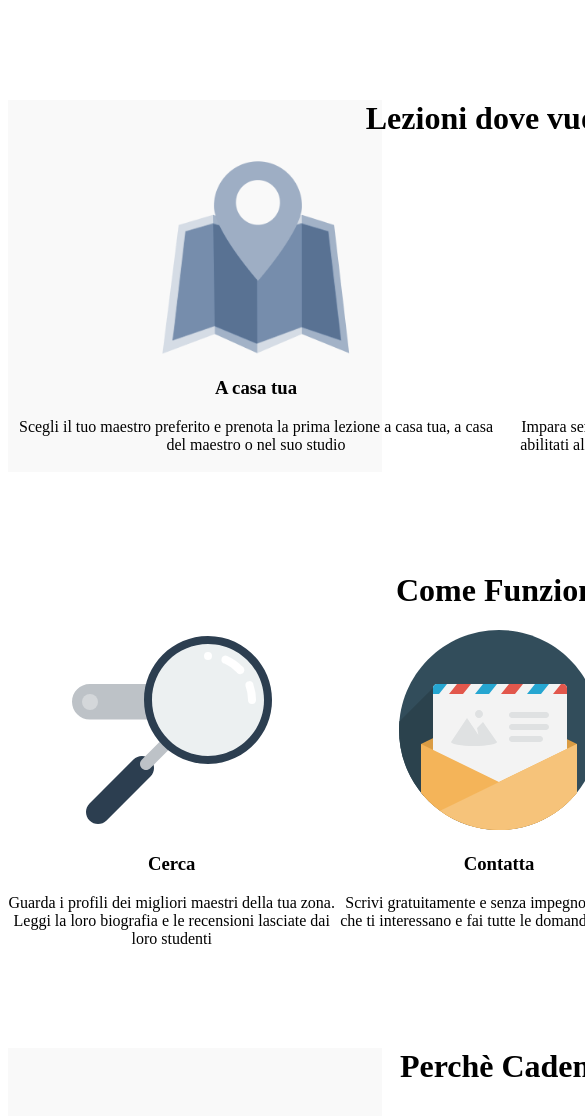
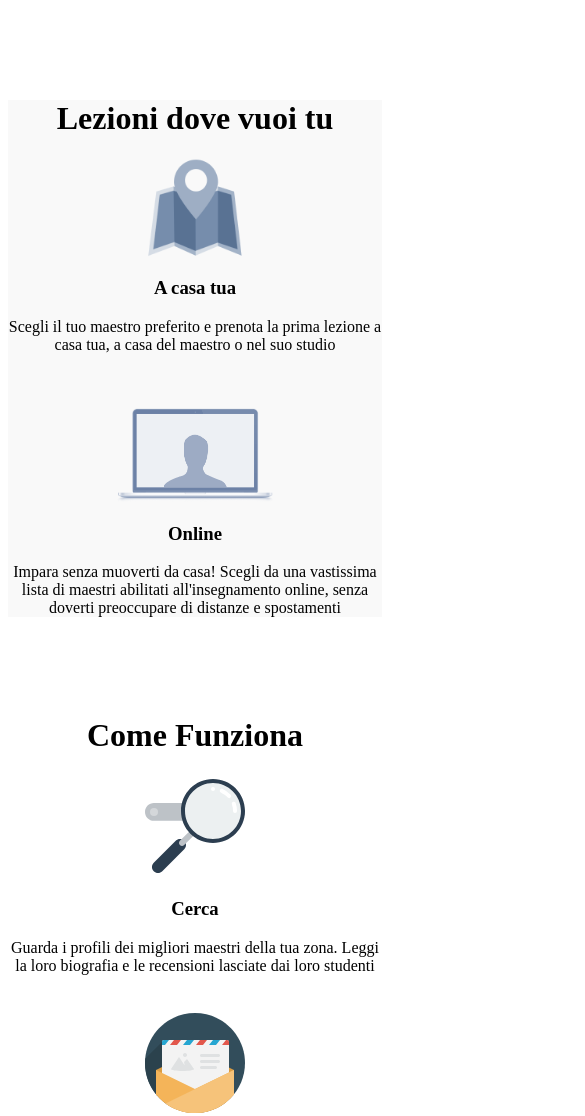
Before and after one commit to Zappykeyboard/html-css-resp-wannabe, a plain HTML site: page index.html in a window 390 px wide. Shown: the top 1116 px of the page, 585 px wide, since content can reach past the window. Drawn offline with Linux system fonts and the light colour scheme.

Commit message:
aggiunte regole per <420px

```diff
--- a/index.html
+++ b/index.html
@@ -1,6 +1,7 @@
 <!DOCTYPE html>
 <html>
   <head>
+    <meta name="viewport" content="width=device-width, initial-scale=1.0">
     <meta charset="utf-8">
     <link rel="stylesheet" href="style.css">
     <title>Boolean aCademy</title>
--- a/style.css
+++ b/style.css
@@ -1,12 +1,13 @@
 .row {
-  width: 992px;
+  width: 100%;
   margin-left: auto;
   margin-right: auto;
   margin-top: 100px;
 }
 
 /* BLOCCO LEZIONI */
-#lezioni .row > .left, #lezioni .row > .right{
+
+#lezioni .row>.left, #lezioni .row>.right {
   width: 50%;
   float: left;
 }
@@ -23,45 +24,66 @@
 }
 
 /* BLOCCO STEPS */
-#steps .row > .left,
-#steps .row > .central,
-#steps .row > .right{
+
+#steps .row>.left, #steps .row>.central, #steps .row>.right {
   float: left;
   width: 33%;
 }
 
-#steps{
+#steps {
   text-align: center;
 }
 
-/* BLOCCO PERCHE */
+/* BLOCCO PERCHÈ */
+
 #why {
   text-align: center;
 }
 
-#why .row > .first,
-#why .row > .second,
-#why .row > .third {
+#why .row>.first, #why .row>.second, #why .row>.third {
   width: 100%;
   margin-top: 80px;
 }
 
 #why .row img {
-  background-color:#428bca;
-  border-radius:50%;
-  padding:30px
+  background-color: #428bca;
+  border-radius: 50%;
+  padding: 30px
 }
 
 /* COMMON */
 
-[background="grey"]{
+[background="grey"] {
   background-color: #f9f9f9;
 }
 
-img{
+img {
   height: 200px;
 }
 
 .clear {
-  clear:both;
+  clear: both;
 }
+
+/*regole mobile*/
+
+@media screen and (max-width: 420px) {
+
+
+  /*blocco lezioni*/
+  #lezioni .row>.left, #lezioni .row>.right {
+    width: 100%;
+    float: none;
+    margin-bottom: 50px;
+  }
+  /* BLOCCO STEPS */
+  #steps .row>.left, #steps .row>.central, #steps .row>.right {
+    float: none;
+    width: 100%;
+    margin-bottom: 10%;
+  }
+
+  img {
+    height: 100px;
+  }
+}
```
